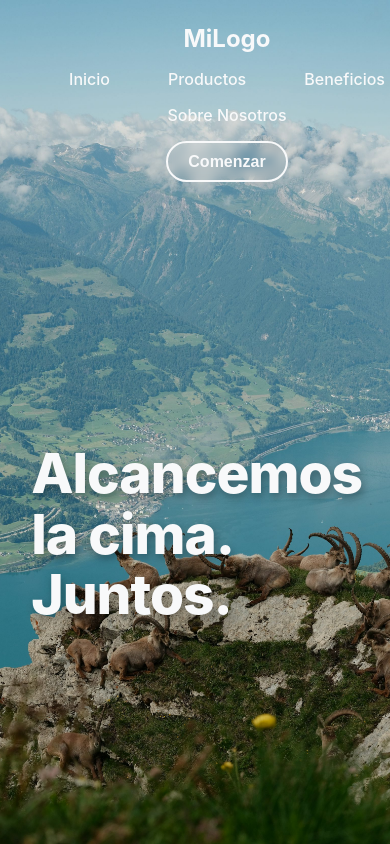
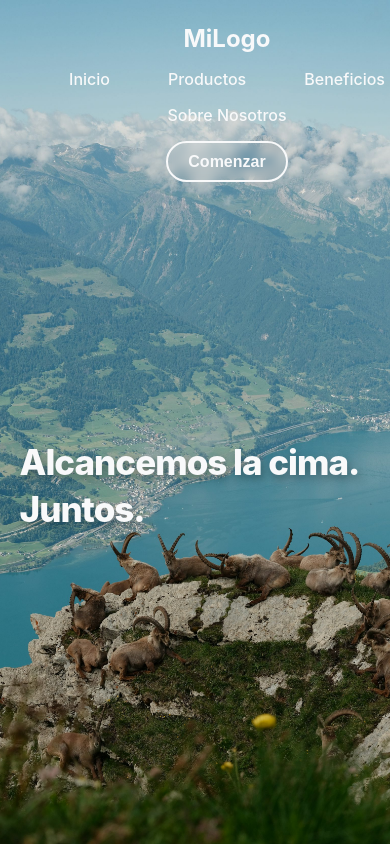
Before and after one commit to tobiasderene/ibice, a React (Create React App) app: page / in a window 390 px wide. Shown: the top 844 px of the page. Built offline with nearby package versions, Linux system fonts and the light colour scheme; grey boxes are pictures that could not be loaded.

Commit message:
Hero corrections

```diff
--- a/src/styles/Hero.css
+++ b/src/styles/Hero.css
@@ -6,7 +6,6 @@
   overflow: hidden;
   background: linear-gradient(135deg, #2B5E73, #0a1128);
 }
-
 
 .hero-placeholder {
   position: absolute;
@@ -30,6 +29,10 @@
   animation: spin 1s linear infinite;
 }
 
+@keyframes spin {
+  to { transform: rotate(360deg); }
+}
+
 .hero-background {
   position: absolute;
   top: 0;
@@ -42,7 +45,6 @@
   z-index: 1;
 }
 
-
 /* --- Textos del Hero --- */
 .hero-content {
   position: absolute;
@@ -54,6 +56,12 @@
   text-align: left;
 }
 
+.hero-slogan-container {
+  display: flex;
+  flex-direction: column;
+  gap: 0.5rem;
+}
+
 .hero-slogan.first,
 .hero-slogan.second {
   font-family: 'Inter', 'Poppins', 'Manrope', sans-serif;
@@ -63,16 +71,54 @@
   letter-spacing: -1px;
   display: inline-block;
   text-shadow: 2px 4px 8px rgba(0,0,0,0.3);
+  opacity: 0;
+  transition: opacity 0.5s ease;
 }
 
+/* Animación desde la izquierda */
 .hero-slogan.first {
   font-size: clamp(55px, 7vw, 70px);
   color: #F8F9FA;
+  transform: translateX(-20px);
 }
 
+.hero-slogan.first.visible {
+  animation: slideFromLeft 1s ease forwards;
+}
+
+/* Animación desde la derecha */
 .hero-slogan.second {
   font-size: clamp(55px, 7vw, 70px);
   color: #F8F9FA;
+  transform: translateX(20px);
+}
+
+.hero-slogan.second.visible {
+  animation: slideFromRight 1s ease forwards;
+}
+
+/* Keyframes para la animación desde la izquierda */
+@keyframes slideFromLeft {
+  0% {
+    transform: translateX(-20px);
+    opacity: 0;
+  }
+  100% {
+    transform: translateX(0);
+    opacity: 1;
+  }
+}
+
+/* Keyframes para la animación desde la derecha */
+@keyframes slideFromRight {
+  0% {
+    transform: translateX(20px);
+    opacity: 0;
+  }
+  100% {
+    transform: translateX(0);
+    opacity: 1;
+  }
 }
 
 /* --- Scroll indicator --- */
@@ -82,3 +128,23 @@
 .wheel {
   background: #D5CBB2;
 }
+
+/* Responsive */
+@media (max-width: 768px) {
+  .hero-content {
+    left: 5%;
+    max-width: 90%;
+  }
+
+  .hero-slogan.first,
+  .hero-slogan.second {
+    font-size: clamp(35px, 8vw, 55px);
+  }
+}
+
+@media (max-width: 480px) {
+  .hero-content {
+    left: 5%;
+    max-width: 90%;
+  }
+}
```
